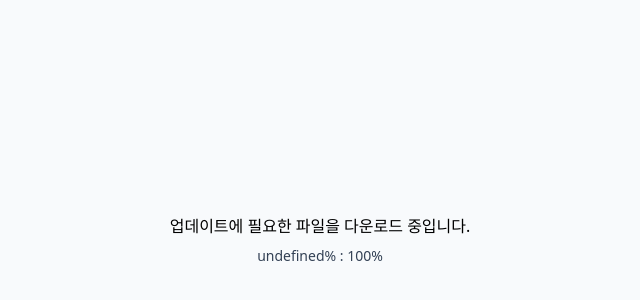
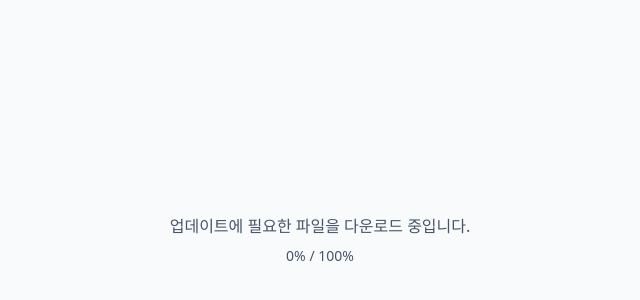
Before and after one commit to wisdomstar94/electron-sample, a React (Create React App) app: page /#/update/downloading in a window 1280 px wide. Shown: the part 160-460 px from the top of the page, without its empty margins (320-960 px from the left). Built offline with nearby package versions, Linux system fonts and the light colour scheme.

Commit message:
v0.0.6 : 업데이트 다운로드 페이지 수정, windowLoadUrlOrFile 함수에서 (dev) url 방식일 경우에 대한 처리 수정.

```diff
--- a/package.json
+++ b/package.json
@@ -1,6 +1,6 @@
 {
   "name": "electron-sample",
-  "version": "0.0.5",
+  "version": "0.0.6",
   "private": false,
   "homepage": "./",
   "dependencies": {
--- a/src/pages/update/downloading/DownloadingPage.tsx
+++ b/src/pages/update/downloading/DownloadingPage.tsx
@@ -19,11 +19,11 @@ export function DownloadingPage() {
   return (
     <div className="w-full h-full fixed top-0 left-0 flex flex-wrap gap-2 items-center justify-center bg-slate-50">
       <div className="w-full max-w-[320px] relative flex flex-wrap gap-2">
-        <div className="w-full">
+        <div className="w-full text-slate-600">
           업데이트에 필요한 파일을 다운로드 중입니다.
         </div>
-        <div className="w-full text-sm text-slate-700">
-          { `${progressObj?.percent}%` } : 100%
+        <div className="w-full text-sm text-slate-600 tabular-nums">
+          { `${Math.floor(Number(progressObj?.percent ?? 0))}%` } / 100%
         </div>
       </div>
     </div>
```
Also changed, not shown: 1 other file (tests, documents, lock files or other folders).
